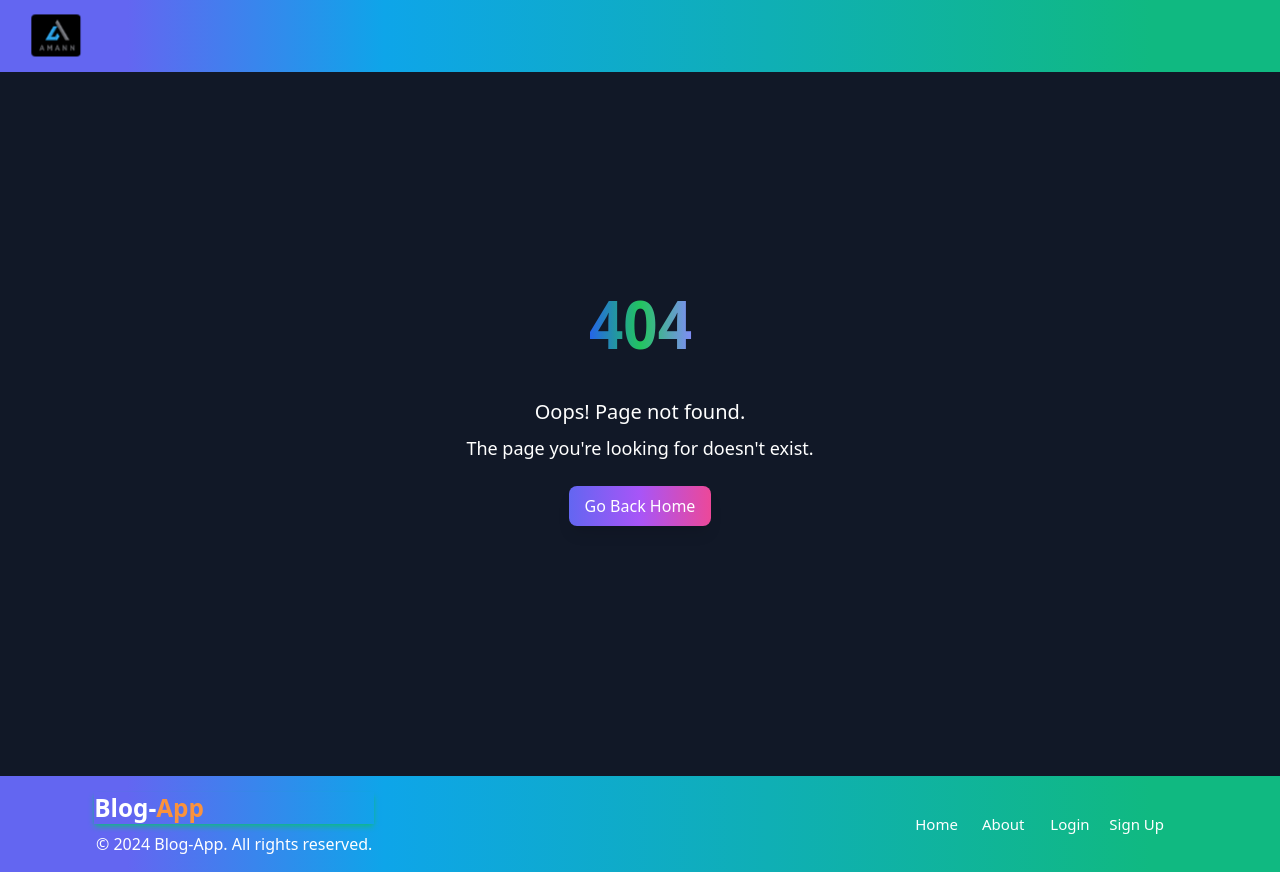
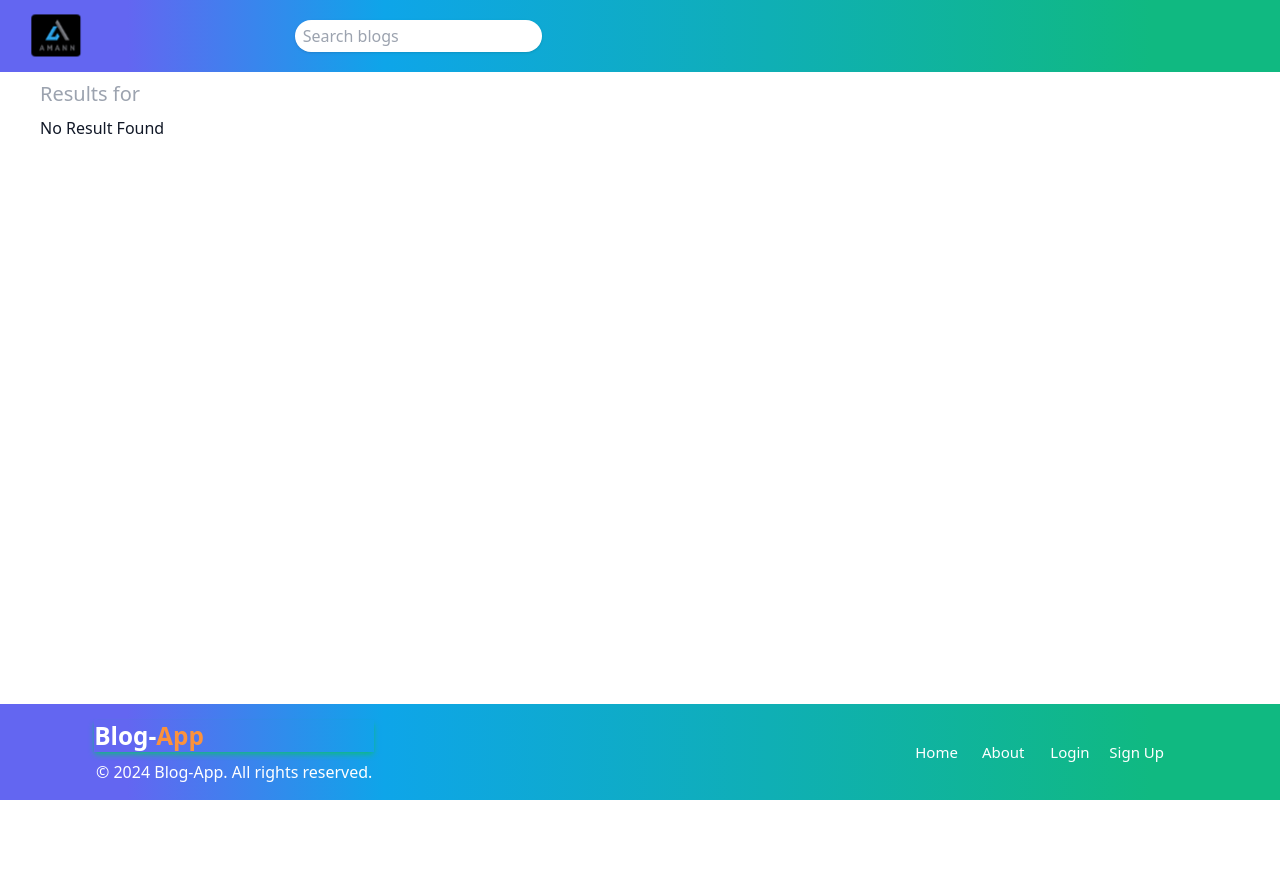
Before and after one commit to Amann-y/Frontend-UI-Blog-App-Sbs, a React (Vite) app: page /search in a window 1280 px wide. Before the commit this address had no page. After the commit the page ends 800 px from the top, so only its background shows below. Built offline with nearby package versions, Linux system fonts and the light colour scheme; a web font is replaced by a local one.

Commit message:
Search bar implemented in navbar

```diff
--- a/src/App.jsx
+++ b/src/App.jsx
@@ -3,6 +3,7 @@ import { Routes, Route } from 'react-router-dom';
 import "./App.css"
 import useOnlineNotification from './utils/useOnlineNotification';
 import OnlineNotification from './components/OnlineNotification/OnlineNotification';
+
 
 // Lazy-loaded components
 const Navbar = React.lazy(() => import('./components/navbar/Navbar'));
@@ -21,6 +22,7 @@ const About = React.lazy(() => import('./pages/About'));
 const ForgotPassword = React.lazy(()=>import('./pages/ForgotPassword'))
 const ResetPassword = React.lazy(()=>import('./pages/ResetPassword'))
 const EmailVerification = React.lazy(()=>import('./pages/EmailValidation'))
+const SearchBlogs = React.lazy(()=>import('./pages/SearchBlogs'))
 
 const App = () => {
   const isOnline = useOnlineNotification()
@@ -45,6 +47,7 @@ const App = () => {
           <Route path="/forgot-password" element={<ForgotPassword/>}/>
           <Route path="/api/v1/user/reset/:id/:token" element={<ResetPassword/>}/>
           <Route path="/account/verify-email" element={<EmailVerification/>}/>
+          <Route path="/search" element={<SearchBlogs/>}/>
 
           <Route element={<PrivatePages />}>
             <Route path="/single-blog" element={<SingleBlog />} />
--- a/src/components/navbar/Navbar.jsx
+++ b/src/components/navbar/Navbar.jsx
@@ -1,17 +1,19 @@
-// src/Navbar.tsx
-// src/components/Navbar.js
+
 import React, { useState } from "react";
-import { Link, useNavigate } from "react-router-dom"; // If you're using react-router for routing
+import { Link, useNavigate ,useLocation} from "react-router-dom";
 import Logo from "../../assets/amann2.png";
 import { useGlobalContext } from "../../context/useUserContext";
+import { useEffect } from "react";
 
 const Navbar = () => {
   const [isOpen, setIsOpen] = useState(false);
+  const [searchQuery,setSearchQuery] = useState(null)
 
   const token = localStorage.getItem("Blog-Token");
   const isAuth = localStorage.getItem("isAuth")
 
   const navigate = useNavigate();
+  const location = useLocation()
 
   const {removeUserData, theme, toggleTheme, avatar} = useGlobalContext();
 
@@ -26,11 +28,17 @@ const Navbar = () => {
     navigate("/");
   };
 
+  useEffect(()=>{
+    if(location.pathname != "/search"){
+      setSearchQuery(null)
+    }
+  },[location.pathname])
+
   return (
     <nav className="w-full bg-gradient-to-r from-indigo-500 from-10% via-sky-500 via-30% to-emerald-500 to-90%  text-white">
       <div className="max-w-7xl mx-auto px-2 py-2 sm:px-6 lg:px-8">
         <div className="relative flex items-center justify-between h-14">
-          <div className="flex-1 flex items-center  sm:items-stretch sm:justify-start md:justify-between">
+          <div className="flex-1 flex items-center gap-2 flex-wrap  sm:items-stretch sm:justify-start md:justify-between">
             <div className="">
               <Link to="/" className="">
                 <img
@@ -40,6 +48,22 @@ const Navbar = () => {
                 />
               </Link>
             </div>
+
+        <div className="flex items-center">
+                  <input className="p-1 md:px-2 w-full rounded-md md:rounded-full shadow focus:border-violet-500 outline-none text-black" placeholder="Search blogs"
+                  value={searchQuery ? searchQuery : ""}
+                  onChange={(e) => setSearchQuery(e.target.value)}
+                  aria-label="Search blogs"
+                  onKeyDown={(e)=>{
+                    if(e.code=="Enter"){
+                      if(searchQuery.trim()){
+                        navigate(`/search?search=${searchQuery}`)
+                      }
+                    }
+                  }}
+                  />
+            </div>
+
             <div className="hidden sm:flex sm:ml-6">
               <div className="flex space-x-4 animate__animated animate__fadeInDown animate__slower">
                 <Link
--- /dev/null
+++ b/src/pages/SearchBlogs.jsx
@@ -0,0 +1,50 @@
+import React from "react";
+import { useEffect } from "react";
+import { useSearchParams } from "react-router-dom";
+import axios from "axios";
+import { toast } from "react-toastify";
+import { useState } from "react";
+import BlogCard from "../components/blogCard/BlogCard";
+
+const SearchBlogs = () => {
+  const [searchParams, setSearchParams] = useSearchParams();
+  const query = searchParams.get("search");
+  const [blogs, setBlogs] = useState([]);
+
+  useEffect(() => {
+    if (query) {
+      async function fetchSearchBlogs() {
+        try {
+          const res = await axios.get(
+            `${
+              import.meta.env.VITE_BACKEND_URL
+            }/api/v1/blog/search-blogs?search=${query}`
+          );
+          setBlogs(res?.data?.blogs);
+        } catch (error) {
+          setBlogs([]);
+          // toast.error(error?.response?.data?.message);
+        }
+      }
+      fetchSearchBlogs();
+    }
+  }, [query]);
+  return (
+    <div className="container py-1 mx-auto">
+      <div className="px-1 my-1 md:text-xl md:px-10 text-gray-400">
+        Results for <span className="font-bold text-gray-200">{query}</span>
+      </div>
+      <div className=" grid grid-cols-1 sm:grid-cols-2 md:grid-cols-3 gap-2 py-1">
+        {blogs.length > 0 ? (
+          blogs.map((ele, ind) => {
+            return <BlogCard key={ind} blogData={ele} />;
+          })
+        ) : (
+          <div className="px-1 md:px-10">No Result Found</div>
+        )}
+      </div>
+    </div>
+  );
+};
+
+export default SearchBlogs;
```
